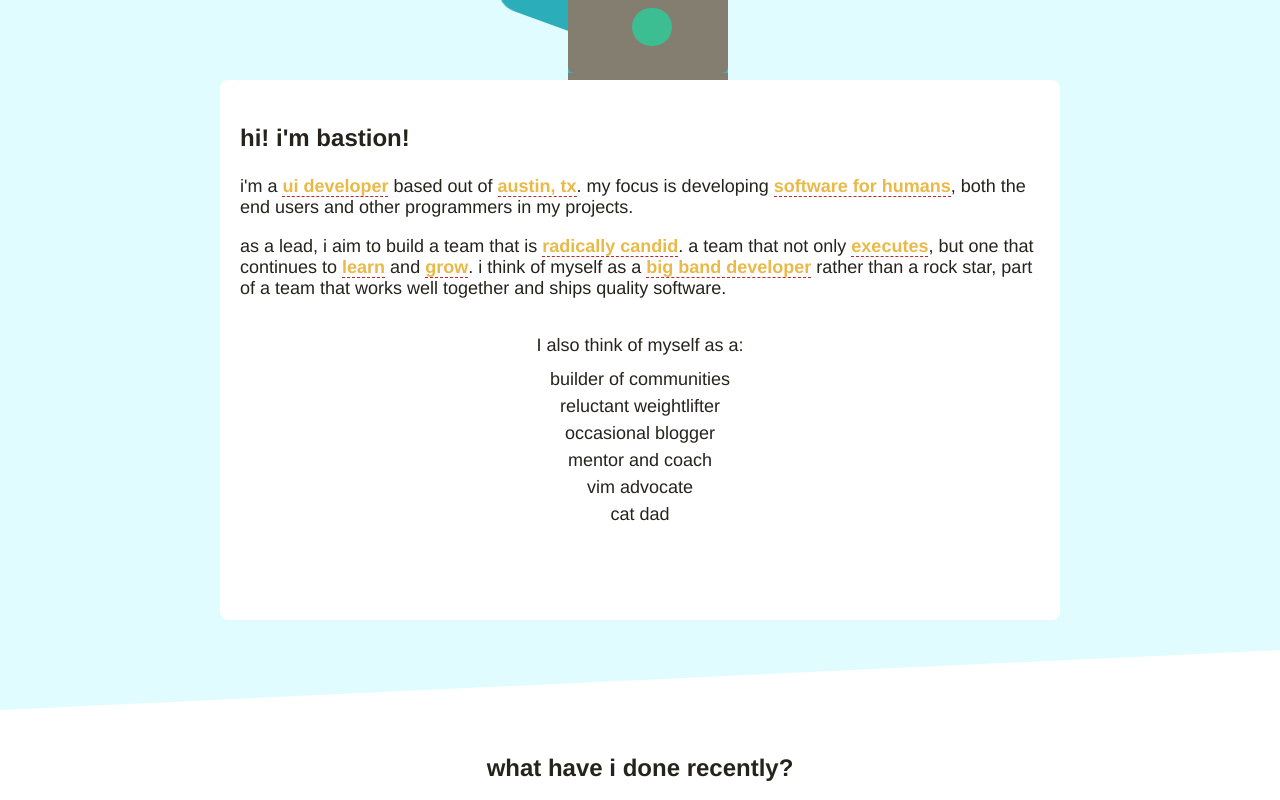
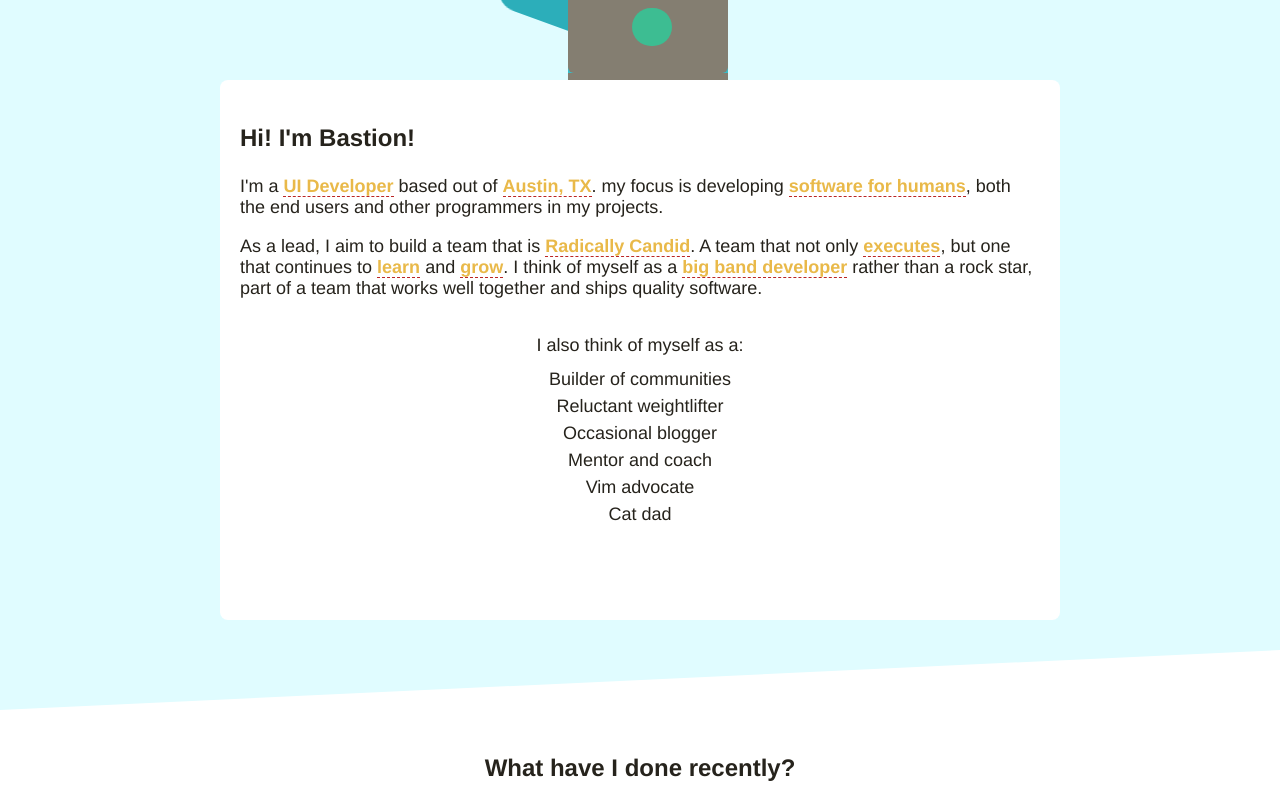
Before and after one commit to BastionFennell/personal-site-vue, a Vue app: page / in a window 1280 px wide. Shown: the part 1220-2020 px from the top of the page. Built offline with nearby package versions, Linux system fonts and the light colour scheme.

Commit message:
Make heights more even and less weird

```diff
--- a/src/components/About/DancerByNight.vue
+++ b/src/components/About/DancerByNight.vue
@@ -63,7 +63,7 @@
       </div>
     </div>
     <div class="videos">
-      <h3>What does your dancing look like?</h3>
+      <h3>What does my dancing look like?</h3>
       <div class="videos__list">
         <div class="videos__video">
           <iframe
@@ -132,6 +132,8 @@ li {
 
 .container {
   background: @CYAN7;
+  display: flex;
+  flex-direction: column;
 }
 
 .dancer-by-night {
@@ -217,15 +219,24 @@ li {
 }
 
 .videos {
+  flex-direction: column;
+  display: flex;
   background: @CYAN7;
   color: white;
+  flex-grow: 1;
   padding-top: 80px;
 }
 
 .videos__list {
+  box-sizing: border-box;
+  display: flex;
+  flex-direction: column;
+  flex-grow: 1;
+  justify-content: space-evenly;
+  margin: 0 auto;
   max-width: 800px;
-  margin: 0 auto;
   padding: 0 20px 20px 20px;
+  width: 100%;
 }
 
 .videos__video {
--- a/src/components/About/DevByDay.vue
+++ b/src/components/About/DevByDay.vue
@@ -1,20 +1,20 @@
 <template>
   <div class="container">
     <div class="dev-by-day" v-bind:class="{ day: isDay }">
-      <programmer class="dev-by-day__programmer" />
+      <Programmer class="dev-by-day__programmer" />
       <div class="card">
-        <h3>hi! i'm bastion!</h3>
+        <h3>Hi! I'm Bastion!</h3>
         <p>
-          i'm a <strong>ui developer</strong> based out of
-          <strong>austin, tx</strong>. my focus is developing
+          I'm a <strong>UI Developer</strong> based out of
+          <strong>Austin, TX</strong>. my focus is developing
           <strong>software for humans</strong>, both the end users and other
           programmers in my projects.
         </p>
         <p>
-          as a lead, i aim to build a team that is
-          <strong>radically candid</strong>. a team that not only
+          As a lead, I aim to build a team that is
+          <strong>Radically Candid</strong>. A team that not only
           <strong>executes</strong>, but one that continues to
-          <strong>learn</strong> and <strong>grow</strong>. i think of myself as
+          <strong>learn</strong> and <strong>grow</strong>. I think of myself as
           a <strong>big band developer</strong> rather than a rock star, part of
           a team that works well together and ships quality software.
         </p>
@@ -23,45 +23,45 @@
         </p>
         <ul>
           <li>
-            builder of communities
+            Builder of communities
           </li>
           <li>
-            reluctant weightlifter
+            Reluctant weightlifter
           </li>
           <li>
-            occasional blogger
+            Occasional blogger
           </li>
           <li>
-            mentor and coach
+            Mentor and coach
           </li>
           <li>
-            vim advocate
+            Vim advocate
           </li>
           <li>
-            cat dad
+            Cat dad
           </li>
         </ul>
       </div>
     </div>
     <div class="portfolio">
-      <h3>what have i done recently?</h3>
+      <h3>What have I done recently?</h3>
       <div class="portfolio__grid">
         <div class="portfolio__card">
           <div class="portfolio__card-picture">
-            <img src="./monster-mayhem.png" alt="monster mayhem wcs" />
+            <img src="./monster-mayhem.png" alt="Monster Mayhem WCS" />
           </div>
           <div class="portfolio__card-summary">
-            <h4>monster mayhem</h4>
+            <h4>Monster Mayhem</h4>
             <p>
-              a weekend long dance event that i built and organize. i
+              A weekend long dance event that I built and organize. I
               <strong>designed the layout</strong> of the site, built the site
               using <strong>react.js</strong>, and deployed the site using
-              amazon <strong>s3</strong> and <strong>cloudfront</strong>. i also
+              Amazon <strong>S3</strong> and <strong>Cloudfront</strong>. I also
               handled the social media and marketing for the event.
             </p>
             <a href="https://monstermayhem.dance">
               <button class="portfolio__see-more">
-                view project
+                View Project
                 <i class="fas fa-angle-right"></i>
               </button>
             </a>
@@ -69,23 +69,23 @@
         </div>
         <div class="portfolio__card">
           <div class="portfolio__card-picture">
-            <img src="./clicker.gif" alt="code clicker" />
+            <img src="./clicker.gif" alt="Code Clicker" />
           </div>
           <div class="portfolio__card-summary">
-            <h4>code clicker</h4>
+            <h4>Code Clicker</h4>
             <p>
-              a small clicker game in vanilla js. i
+              A small clicker game in vanilla js. I
               <strong>mentored</strong> two developers as they built the initial
               game, then used what we built as the basis for a series of
               <strong>blog posts</strong> that aimed to introduce new developers
-              to <strong>html</strong>, <strong>css</strong>, and
+              to <strong>HTML</strong>, <strong>CSS</strong>, and
               <strong>vanilla javascript</strong>.
             </p>
           </div>
         </div>
       </div>
     </div>
-    <blog />
+    <Blog class="dev-by-day__blog" />
   </div>
 </template>
 
@@ -112,6 +112,8 @@ export default class DevByDay extends Vue {
 
 .container {
   background: @CYAN3;
+  display: flex;
+  flex-direction: column;
 }
 
 .dev-by-day__programmer {
@@ -321,6 +323,10 @@ li {
   }
 }
 
+.dev-by-day__blog {
+  flex-grow: 1;
+}
+
 @keyframes anchor {
   0% {
     pointer-events: none;
--- a/src/components/Blog/Blog.vue
+++ b/src/components/Blog/Blog.vue
@@ -36,11 +36,17 @@ h3 {
 
 .blog {
   background: @CYAN3;
+  display: flex;
+  flex-direction: column;
   padding-bottom: 100px;
   padding-top: 100px;
 }
 
 .blog__post-list {
+  display: flex;
+  flex-direction: column;
+  flex-grow: 1;
+  justify-content: space-evenly;
   padding: 0 10px;
 }
 
```
